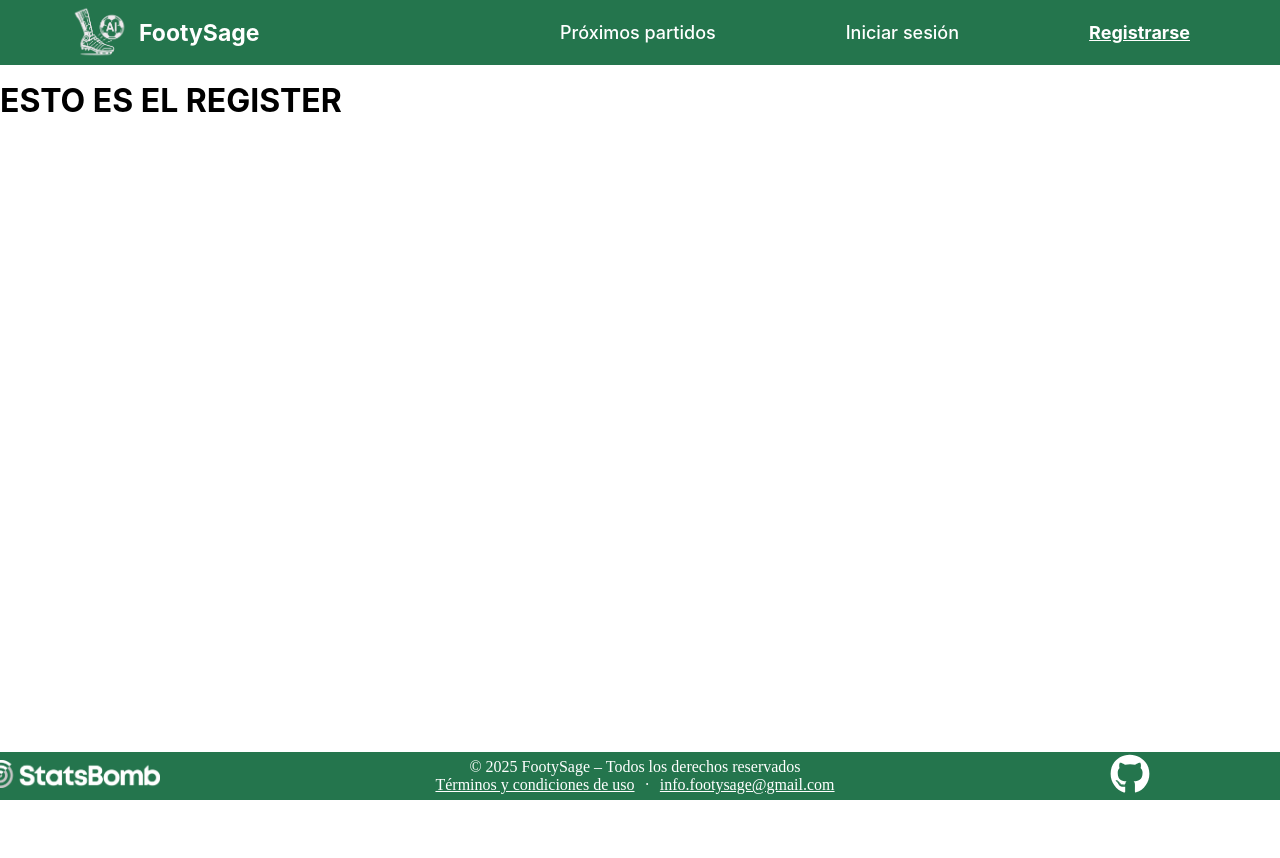
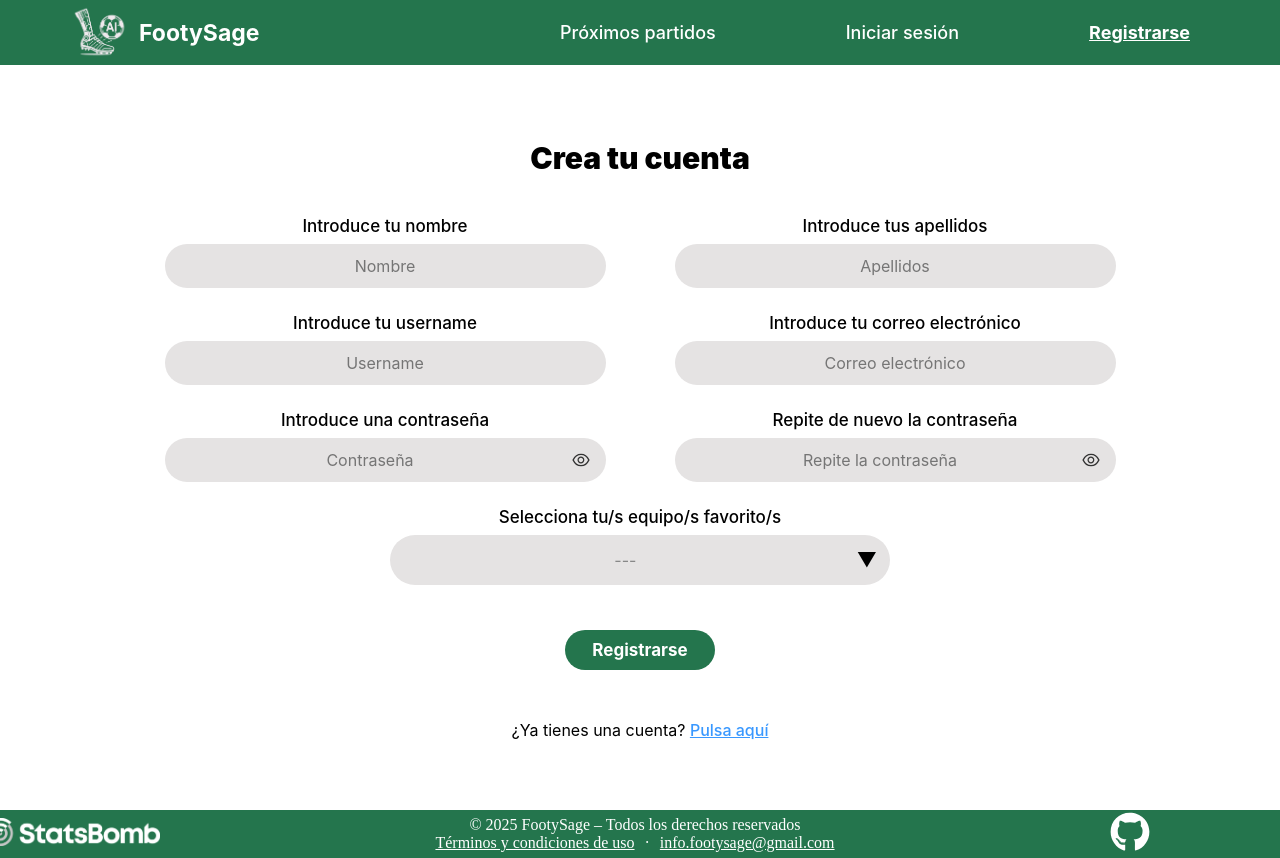
Before and after one commit to Jaime-Linares/FootySage, a React (Create React App) app in the folder frontend/: page /register in a window 1280 px wide. Before the commit the page ends 800 px from the top, so only its background shows below. Built offline with nearby package versions, Linux system fonts and the light colour scheme.

Commit message:
feat: add first version of register (using some mock data)

```diff
--- a/frontend/src/views/User/Register/Register.jsx
+++ b/frontend/src/views/User/Register/Register.jsx
@@ -1,12 +1,189 @@
-import React from 'react';
+import React, { useEffect, useState } from 'react';
+import axios from 'axios';
+import { useNavigate } from 'react-router-dom';
+import CustomTextInput from '../../../components/CustomTextInput';
+import CustomButton from '../../../components/CustomButton';
+import CustomSelectDropdown from '../../../components/CustomSelectDropdown';
+import MessageBanner from '../../../components/MessageBanner';
+import './styles/Register.css';
 
 
 const Register = () => {
-    return (
-        <div>
-          <h1>ESTO ES EL REGISTER</h1>
+  const [form, setForm] = useState({
+    username: '',
+    email: '',
+    first_name: '',
+    last_name: '',
+    password: '',
+    password2: '',
+  });
+  const [favoriteTeams, setFavoriteTeams] = useState([]);
+  const [teams, setTeams] = useState([]);
+  const [message, setMessage] = useState({ text: '', type: '' });
+  const [loading, setLoading] = useState(false);
+  const navigate = useNavigate();
+
+  useEffect(() => {
+    const mock = [
+      {
+        id: 1,
+        statsbomb_id: null,
+        api_id: null,
+        name: 'CD Marbella',
+        football_crest_url: 'https://upload.wikimedia.org/wikipedia/en/4/47/FC_Barcelona_%28crest%29.svg',
+      },
+      {
+        id: 2,
+        statsbomb_id: null,
+        api_id: null,
+        name: 'CD Alcoyano',
+        football_crest_url: 'https://upload.wikimedia.org/wikipedia/en/5/56/Real_Madrid_CF.svg',
+      },
+    ];
+
+    const formatted = mock.map(team => ({
+      label: team.name,
+      value: team.id.toString(),
+      image: team.football_crest_url,
+    }));
+
+    setTeams(formatted);
+  }, []);
+
+  const handleInputChange = (field) => (e) => {
+    setForm({ ...form, [field]: e.target.value });
+  };
+
+  const handleTeamChange = (selected) => {
+    setFavoriteTeams(selected.map(team => team.value));
+  };
+
+  const handleRegister = async (e) => {
+    e.preventDefault();
+    setMessage({ text: '', type: '' });
+    setLoading(true);
+
+    try {
+      const res = await axios.post('http://localhost:8000/api/v1/register/', {
+        ...form,
+        favorite_teams: favoriteTeams,
+      });
+
+      const { access, refresh } = res.data;
+      localStorage.setItem('accessToken', access);
+      localStorage.setItem('refreshToken', refresh);
+      setMessage({ text: 'Registro exitoso. Redirigiendo...', type: 'success' });
+
+      setTimeout(() => {
+        navigate('/home');
+      }, 1200);
+    } catch (err) {
+      const errors = err.response?.data;
+      const firstError = typeof errors === 'object'
+        ? Object.values(errors).flat()[0]
+        : 'Error al registrarse. Inténtalo de nuevo.';
+      setMessage({ text: firstError, type: 'error' });
+    } finally {
+      setLoading(false);
+    }
+  };
+
+  return (
+    <div className="register-container register-fade-in">
+      <h2 className="register-title">Crea tu cuenta</h2>
+      <MessageBanner message={message.text} type={message.type} />
+
+      <form className="register-form" onSubmit={handleRegister}>
+        <div className="input-row">
+          <div className="input-group">
+            <label className="register-label">Introduce tu nombre</label>
+            <CustomTextInput
+              placeholder="Nombre"
+              value={form.first_name}
+              style={{ textAlign: 'center' }}
+              onChange={handleInputChange('first_name')}
+            />
+          </div>
+          <div className="input-group">
+            <label className="register-label">Introduce tus apellidos</label>
+            <CustomTextInput
+              placeholder="Apellidos"
+              value={form.last_name}
+              style={{ textAlign: 'center' }}
+              onChange={handleInputChange('last_name')}
+            />
+          </div>
         </div>
-    );
+
+        <div className="input-row">
+          <div className="input-group">
+            <label className="register-label">Introduce tu username</label>
+            <CustomTextInput
+              placeholder="Username"
+              value={form.username}
+              style={{ textAlign: 'center' }}
+              onChange={handleInputChange('username')}
+            />
+          </div>
+          <div className="input-group">
+            <label className="register-label">Introduce tu correo electrónico</label>
+            <CustomTextInput
+              placeholder="Correo electrónico"
+              value={form.email}
+              style={{ textAlign: 'center' }}
+              onChange={handleInputChange('email')}
+            />
+          </div>
+        </div>
+
+        <div className="input-row">
+          <div className="input-group">
+            <label className="register-label">Introduce una contraseña</label>
+            <CustomTextInput
+              placeholder="Contraseña"
+              value={form.password}
+              style={{ textAlign: 'center' }}
+              onChange={handleInputChange('password')}
+              showPasswordToggle={true}
+            />
+          </div>
+          <div className="input-group">
+            <label className="register-label">Repite de nuevo la contraseña</label>
+            <CustomTextInput
+              placeholder="Repite la contraseña"
+              value={form.password2}
+              style={{ textAlign: 'center' }}
+              onChange={handleInputChange('password2')}
+              showPasswordToggle={true}
+            />
+          </div>
+        </div>
+
+        <label className="register-label">Selecciona tu/s equipo/s favorito/s</label>
+        <CustomSelectDropdown
+          options={teams}
+          multi={true}
+          onChange={handleTeamChange}
+          placeholder="---"
+          style={{ width: '50%', marginBottom: '15px', textAlign: 'center'}}
+        />
+
+        <CustomButton
+          title={loading ? 'Cargando...' : 'Registrarse'}
+          onPress={handleRegister}
+          disabled={loading}
+          buttonStyle={{ width: '15%', marginTop: '30px', marginBottom: '25px' }}
+          textStyle={{ fontSize: '17px' }}
+        />
+      </form>
+
+      <div className="login-links">
+        <p>
+          ¿Ya tienes una cuenta? <a href="/login">Pulsa aquí</a>
+        </p>
+      </div>
+    </div>
+  );
 };
 
 
--- /dev/null
+++ b/frontend/src/views/User/Register/styles/Register.css
@@ -0,0 +1,78 @@
+.register-container {
+    max-width: 1000px;
+    margin: auto;
+    margin-top: 35px;
+    padding: 20px;
+    text-align: center;
+    font-family: var(--font-family-base);
+}
+
+@keyframes fadeInSlideDown {
+    from {
+        opacity: 0;
+        transform: translateY(-30px);
+    }
+
+    to {
+        opacity: 1;
+        transform: translateY(0);
+    }
+}
+
+.register-fade-in {
+    animation: fadeInSlideDown 0.6s ease-out both;
+    opacity: 0;
+}
+
+.register-title {
+    font-size: 30px;
+    font-weight: 1000;
+    margin-bottom: 40px;
+}
+
+.register-label {
+    font-size: 17px;
+    margin-bottom: 8px;
+    font-weight: 500;
+    text-align: center;
+}
+
+.register-form {
+    width: 100%;
+    max-width: 1000px;
+    margin: 0 auto;
+    display: flex;
+    flex-direction: column;
+    align-items: center;
+}
+
+.input-row {
+    display: flex;
+    justify-content: space-between;
+    gap: 20px;
+    width: 100%;
+    margin-bottom: 25px;
+    flex-wrap: wrap;
+}
+
+.input-group {
+    flex: 1;
+    display: flex;
+    flex-direction: column;
+    min-width: 45%;
+}
+
+.login-links {
+    margin-top: 25px;
+    font-size: 16px;
+}
+
+.login-links p {
+    margin: 10px;
+}
+
+.login-links a {
+    color: var(--color-blue-link);
+    text-decoration: underline;
+    font-weight: 500;
+}
```
